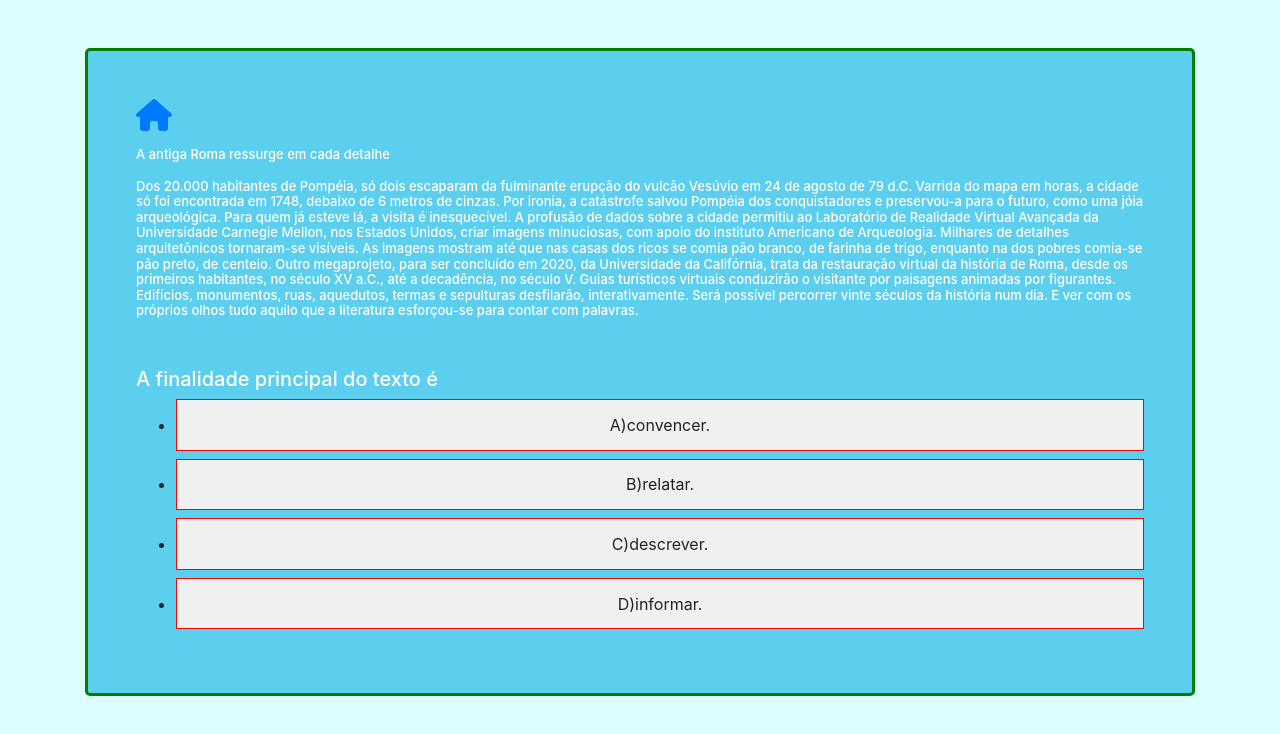
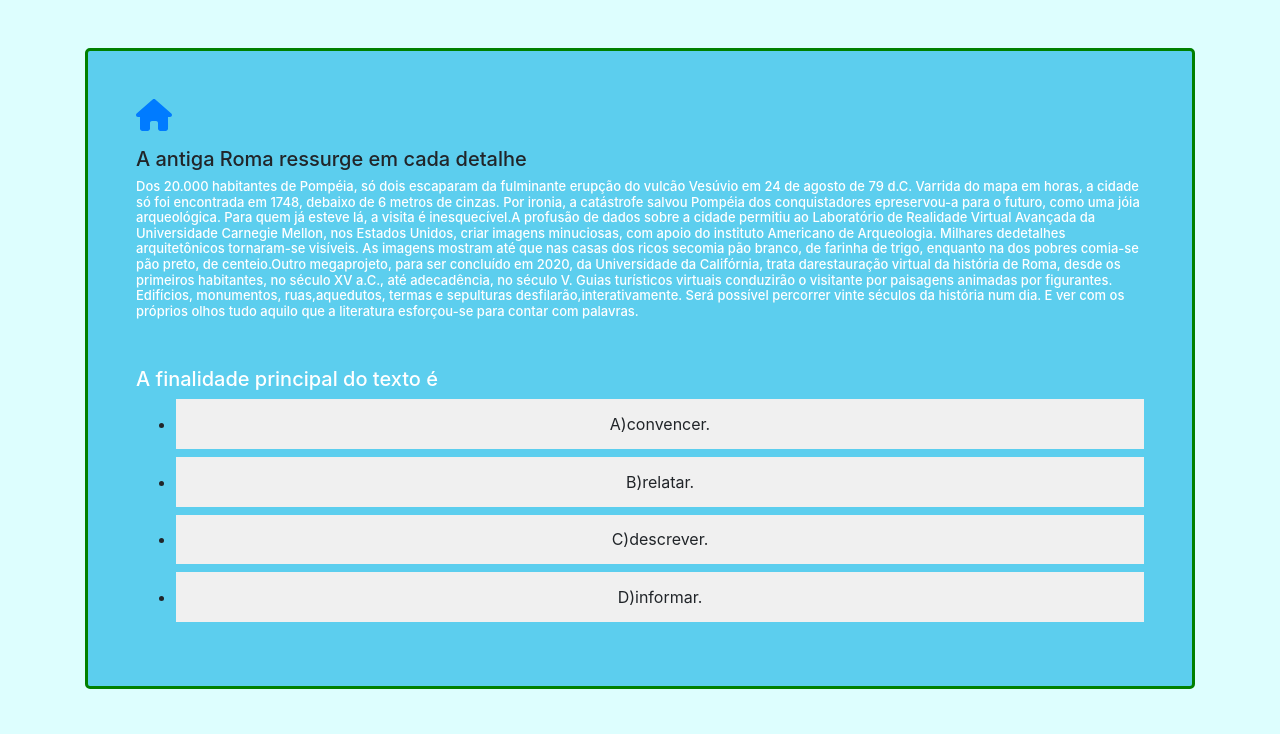
Before and after one commit to BrunoSantosLira/Quiz_perguntas_pt, a plain HTML site: page app.html in a window 1280 px wide. Drawn offline with nearby package versions, Linux system fonts and the light colour scheme.

Commit message:
another commit

```diff
--- a/app.html
+++ b/app.html
@@ -33,7 +33,14 @@
     <link rel="stylesheet" href="style.css">
 
 </head>
-    <body onload="verificar()">
+<audio id="meuAudio">
+    <source src="positive.mp3" type="audio/mpeg">
+</audio>
+
+<audio id="meuAudioNegative">
+    <source src="negative.mp3" type="audio/mpeg">
+</audio>
+    <body>
 
         <article class="d-flex flex-column container mt-5" >
 
@@ -50,50 +57,22 @@
                 </div>
 
                 <p>
+                    <h5 id="tituloPergunta">aaa</h5>
                     <h3 id="pergunta" class="mb-5">
-                        <p>A antiga Roma ressurge em cada detalhe</p>
-                        Dos 20.000 habitantes de Pompéia, só dois
-                        escaparam da fulminante erupção do vulcão
-                        Vesúvio em 24 de agosto de 79 d.C. Varrida do
-                        mapa em horas, a cidade só foi encontrada em
-                        1748, debaixo de 6 metros de cinzas. Por ironia, a
-                        catástrofe salvou Pompéia dos conquistadores e
-                        preservou-a para o futuro, como uma jóia
-                        arqueológica. Para quem já esteve lá, a visita é
-                        inesquecível.
-                        A profusão de dados sobre a cidade permitiu
-                        ao Laboratório de Realidade Virtual Avançada da
-                        Universidade Carnegie Mellon, nos Estados
-                        Unidos, criar imagens minuciosas, com apoio do
-                        instituto Americano de Arqueologia. Milhares de
-                        detalhes arquitetônicos tornaram-se visíveis. As
-                        imagens mostram até que nas casas dos ricos se
-                        comia pão branco, de farinha de trigo, enquanto
-                        na dos pobres comia-se pão preto, de centeio.
-                        Outro megaprojeto, para ser concluído em
-                        2020, da Universidade da Califórnia, trata da
-                        restauração virtual da história de Roma, desde os
-                        primeiros habitantes, no século XV a.C., até a
-                        decadência, no século V. Guias turísticos virtuais
-                        conduzirão o visitante por paisagens animadas
-                        por figurantes. Edifícios, monumentos, ruas,
-                        aquedutos, termas e sepulturas desfilarão,
-                        interativamente. Será possível percorrer vinte
-                        séculos da história num dia. E ver com os próprios
-                        olhos tudo aquilo que a literatura esforçou-se para
-                        contar com palavras.
+
+
                     </h3>
                 </p>
 
-                <h2 style="color: white; font-size: 20px;" id="selecione_resposta">
-                    A finalidade principal do texto é
+                <h2 style="color: white; font-size: 20px;" id="pergunta2">
+
                 </h2>
                 <div id="caixa_alternativas">
                     <ul>
-                        <li>A)convencer.</li>
-                        <li>B)relatar.</li>
-                        <li>C)descrever.</li>
-                        <li>D)informar.</li>
+                        <li value="1A" id="AlterA" onclick="verificarResposta(this)"></li>
+                        <li value="2B" id="AlterB" onclick="verificarResposta(this)"></li>
+                        <li value="3C" id="AlterC" onclick="verificarResposta(this)"></li>
+                        <li value="4D" id="AlterD" onclick="verificarResposta(this)"></li>
                     </ul>
                 </div>
                 <div id="resultado" class="text-center font-weight-bold ">
--- a/perguntas.json
+++ b/perguntas.json
@@ -1,13 +1,38 @@
 {
-    "pergunta1":{
+    "perguntas": [
+    {
         "numQuestao"   : 0,
-        "pergunta"     : "Pergunta",
-        "alternativaA" : "Alternativa A",
-        "alternativaB" : "Alternativa B",
-        "alternativaC" : "Alternativa C",
-        "alternativaD" : "Alternativa D",
-        "alternativaE" : "Alternativa E",
-        "correta"      : "0"
+        "titulo"       : "A antiga Roma ressurge em cada detalhe",
+        "pergunta"     : "Dos 20.000 habitantes de Pompéia, só dois escaparam da fulminante erupção do vulcão Vesúvio em 24 de agosto de 79 d.C. Varrida do mapa em horas, a cidade só foi encontrada em 1748, debaixo de 6 metros de cinzas. Por ironia, a catástrofe salvou Pompéia dos conquistadores epreservou-a para o futuro, como uma jóia arqueológica. Para quem já esteve lá, a visita é inesquecível.A profusão de dados sobre a cidade permitiu ao Laboratório de Realidade Virtual Avançada da Universidade Carnegie Mellon, nos Estados Unidos, criar imagens minuciosas, com apoio do instituto Americano de Arqueologia. Milhares dedetalhes arquitetônicos tornaram-se visíveis. As imagens mostram até que nas casas dos ricos secomia pão branco, de farinha de trigo, enquanto na dos pobres comia-se pão preto, de centeio.Outro megaprojeto, para ser concluído em 2020, da Universidade da Califórnia, trata darestauração virtual da história de Roma, desde os primeiros habitantes, no século XV a.C., até adecadência, no século V. Guias turísticos virtuais conduzirão o visitante por paisagens animadas por figurantes. Edifícios, monumentos, ruas,aquedutos, termas e sepulturas desfilarão,interativamente. Será possível percorrer vinte séculos da história num dia. E ver com os próprios olhos tudo aquilo que a literatura esforçou-se para contar com palavras.",
+        "pergunta2"    : "A finalidade principal do texto é",
+        "alternativaA" : "A)convencer.",
+        "alternativaB" : "B)relatar.",
+        "alternativaC" : "C)descrever.",
+        "alternativaD" : "D)informar.",
+        "correta"      : 4
+    },
+    {
+        "numQuestao"   : 1,
+        "titulo"       : "Como opera a máfia que transformou o Brasil num dos campeões da fraude de medicamentos",
+        "pergunta"     : "É um dos piores crimes que se podem cometer. As vítimas são homens, mulheres e crianças doentes — presas fáceis, capturadas na esperança de recuperar a saúde perdida. A máfia dos medicamentos falsos é mais cruel do que as quadrilhas de narcotraficantes. Quando alguém decide cheirar cocaína, tem absoluta consciência do que coloca no corpo adentro. Às vítimas dos que falsificam remédios não é dada oportunidade de escolha. Para o doente, o remédio é compulsório. Ou ele toma o que o médico lhe receitou ou passará a correr risco de piorar ou até morrer. Nunca como hoje os brasileiros entraram numa farmácia com tanta reserva.",
+        "pergunta2"    : "Segundo a autora, “um dos piores crimes que se podem cometer” é:",
+        "alternativaA" : "(A) a venda de narcóticos.",
+        "alternativaB" : "(B) a falsificação dos remédios.",
+        "alternativaC" : "(C) a receita de remédios falsos.",
+        "alternativaD" : "(D) a venda abusiva de remédios.",
+        "correta"      : 2
+    },
+    {
+        "numQuestao"   : 2,
+        "titulo"       : "Realidade com muita fantasia",
+        "pergunta"     : "Realidade com muita fantasia Nascido em 1937, o gaúcho Moacyr Scliar é um homem versátil: médico e escritor, igualmente atuante nas duas áreas. Dono de uma obra literária  extensa, é ainda um biógrafo de mão cheia e colaborador assíduo de diversos jornais brasileiros. Seus livros para jovens e adultos são sucesso de público e de crítica e alguns já foram publicados no exterior. Muito atento às situações-limite que desagradam à vida humana, Scliar combina em seus textos indícios de uma realidade bastante concreta com cenas absolutamente fantásticas. A convivência entre realismo e fantasia é harmoniosa e dela nascem os desfechos surpreendentes das histórias. Em sua obra, são freqüentes questões de identidade judaica, do cotidiano da medicina e do mundo da mídia, como, por exemplo, acontece no conto “O dia em que matamos James Cagney”.",
+        "pergunta2"    : "A expressão sublinhada em “é ainda um biógrafo de mão cheia” (ℓ. 2) e (ℓ. 3) significa que Scliar é",
+        "alternativaA" : "(A) crítico e detalhista.",
+        "alternativaB" : "(B) criativo e inconseqüente.",
+        "alternativaC" : "(C) habilidoso e talentoso.",
+        "alternativaD" : "(D) inteligente e ultrapassado.",
+        "correta"      : 3
     }
 
+]
 }
--- a/script.js
+++ b/script.js
@@ -1,4 +1,8 @@
-fetch("http://127.0.0.1:5500/perguntas.json")
+GerarPergunta();
+let contadorPerguntas= 0
+
+function GerarPergunta(){
+  fetch("http://127.0.0.1:5500/perguntas.json")
   .then(response => {
     if (!response.ok) {
       throw new Error('Erro na requisição HTTP');
@@ -7,5 +11,73 @@ fetch("http://127.0.0.1:5500/perguntas.json")
   })
   .then(data => {
     // Manipule os dados da resposta aqui
-    console.log(data);
+   preencherPerguntar(data);
+
   })
+}
+  function preencherPerguntar(perguntas){
+    let perguntaAtual = perguntas.perguntas[contadorPerguntas]
+    console.log(perguntas.perguntas);
+
+    let tituloPergunta = window.document.getElementById('tituloPergunta');
+    tituloPergunta.innerHTML = perguntaAtual['titulo']
+
+    let perguntaTexto = window.document.getElementById('pergunta');
+    perguntaTexto.innerHTML = perguntaAtual.pergunta;
+
+    let pergunta2 = window.document.getElementById('pergunta2');
+    pergunta2.innerHTML = perguntaAtual.pergunta2;
+    //ALTERNATIVAS
+    let AlterA = window.document.getElementById('AlterA');
+    let AlterB = window.document.getElementById('AlterB');
+    let AlterC = window.document.getElementById('AlterC');
+    let AlterD= window.document.getElementById('AlterD');
+
+    AlterA.innerHTML = perguntaAtual.alternativaA
+    AlterB.innerHTML = perguntaAtual.alternativaB
+    AlterC.innerHTML = perguntaAtual.alternativaC
+    AlterD.innerHTML = perguntaAtual.alternativaD
+  }
+
+function verificarResposta(event){
+  let respostaSelecionada = event.value
+  fetch("http://127.0.0.1:5500/perguntas.json")
+  .then(response => {
+    if (!response.ok) {
+      throw new Error('Erro na requisição HTTP');
+    }
+    return response.json(); // ou response.text() se a resposta for texto
+  })
+  .then(data => {
+    // Manipule os dados da resposta aqui
+    respostaCorreta = data.perguntas[contadorPerguntas].correta
+    console.log(respostaCorreta)
+
+    if(respostaSelecionada == respostaCorreta){
+      console.log('SELECIONADA:', respostaSelecionada);
+      console.log('CORRETA:', respostaCorreta);
+      resultadoCorreto()
+
+    }else{
+      console.log('SELECIONADA:', respostaSelecionada);
+      console.log('CORRETA:', respostaCorreta);
+      resultadoIncorreto()
+
+    }
+
+  })
+}
+
+function resultadoCorreto(){
+  var meuAudio = document.getElementById('meuAudio');
+  meuAudio.play();
+  contadorPerguntas++
+  GerarPergunta();
+  console.log('RESPOSTA CORRETA');
+}
+
+function resultadoIncorreto(){
+  var meuAudio = document.getElementById('meuAudioNegative');
+  meuAudio.play();
+  console.log('RESPOSTA INCORRETA');
+}
--- a/style.css
+++ b/style.css
@@ -15,8 +15,12 @@ ul li{
     text-align: center;
     background-color: #F0F0F0;
     margin-top: 0.5rem;
-    border: 1px solid red;
+    cursor: pointer;
 
+}
+
+ul li:hover{
+    background-color: rgb(150, 150, 215);
 }
 
 #leiaQuestao{
```
Also changed, not shown: 2 other files.
